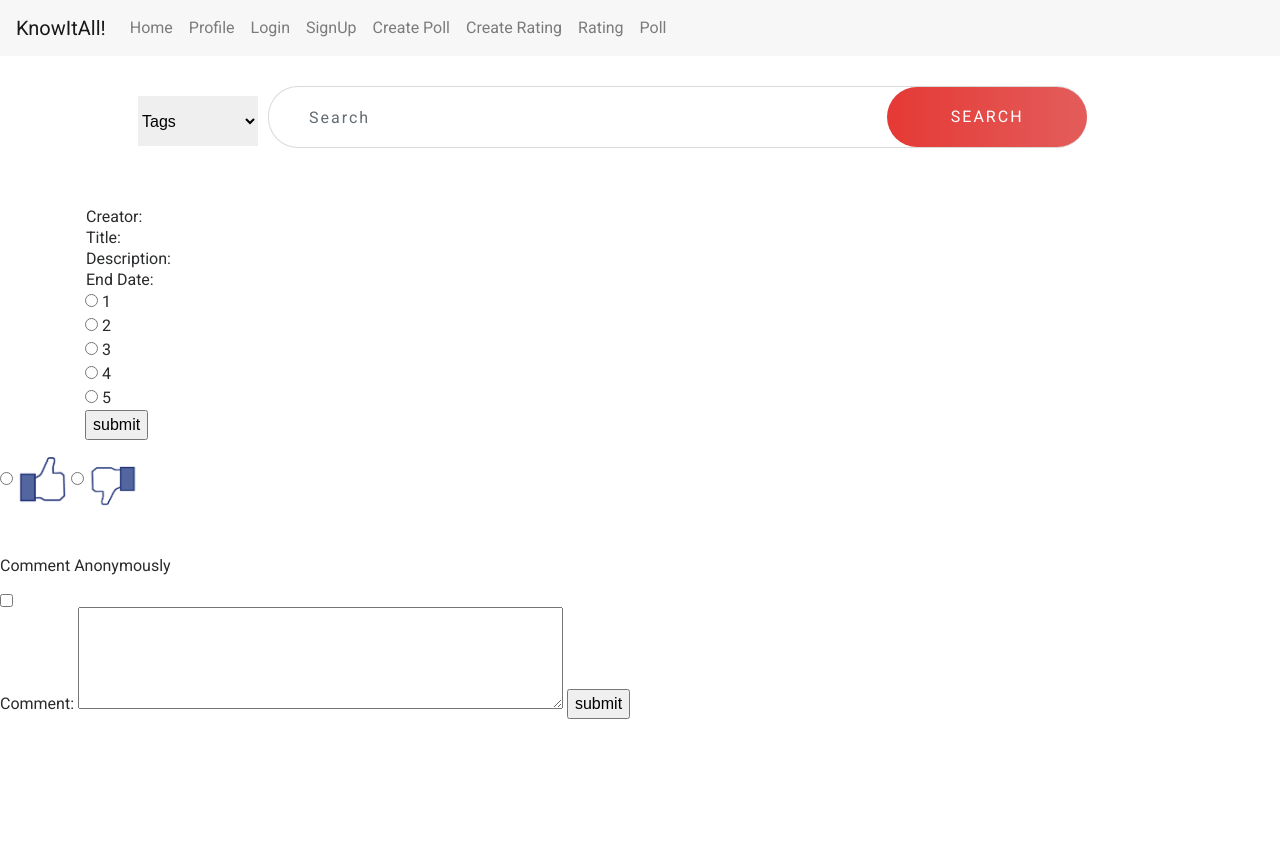
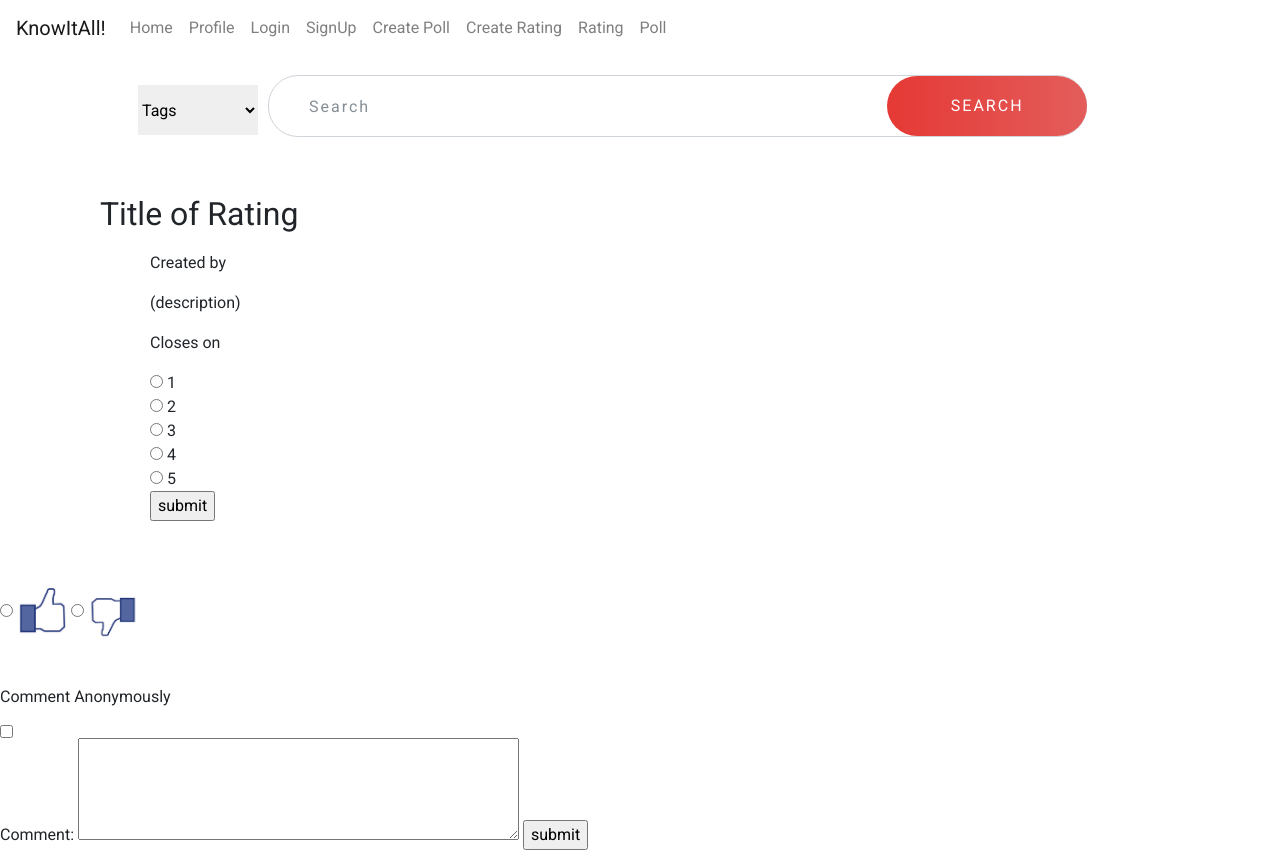
Before and after one commit to whl827/LetsGITit, a website: page public/index.html at #!/rating in a window 1280 px wide. Before the commit the page ends 800 px from the top, so only its background shows below. Drawn offline with nearby package versions, Linux system fonts and the light colour scheme; some packages are replaced by stand-ins of ours; no server answers.

Commit message:
edited navbar

```diff
--- a/public/index.html
+++ b/public/index.html
@@ -5,7 +5,7 @@
 	<!-- Latest compiled and minified JavaScript -->
 	<script src="https://maxcdn.bootstrapcdn.com/bootstrap/3.3.7/js/bootstrap.min.js" integrity="sha384-Tc5IQib027qvyjSMfHjOMaLkfuWVxZxUPnCJA7l2mCWNIpG9mGCD8wGNIcPD7Txa" crossorigin="anonymous"></script>
 
-	<link rel="stylesheet" href="https://maxcdn.bootstrapcdn.com/bootstrap/4.0.0-alpha.6/css/bootstrap.min.css" integrity="sha384-rwoIResjU2yc3z8GV/NPeZWAv56rSmLldC3R/AZzGRnGxQQKnKkoFVhFQhNUwEyJ" crossorigin="anonymous">
+	<link rel="stylesheet" href="https://maxcdn.bootstrapcdn.com/bootstrap/4.0.0-beta.2/css/bootstrap.min.css" integrity="sha384-PsH8R72JQ3SOdhVi3uxftmaW6Vc51MKb0q5P2rRUpPvrszuE4W1povHYgTpBfshb" crossorigin="anonymous">
 
 	<link rel="stylesheet" href="/style/style.css">
 	<link href='https://fonts.googleapis.com/css?family=Roboto' rel='stylesheet'>
@@ -13,6 +13,12 @@
 	<script src="https://ajax.googleapis.com/ajax/libs/angularjs/1.6.4/angular.min.js"></script>
 	<script src="https://ajax.googleapis.com/ajax/libs/angularjs/1.6.4/angular-route.js"></script>
 	<script src="https://ajax.googleapis.com/ajax/libs/angularjs/1.6.4/angular-cookies.js"></script>
+
+
+	<script src="https://code.jquery.com/jquery-3.2.1.slim.min.js" integrity="sha384-KJ3o2DKtIkvYIK3UENzmM7KCkRr/rE9/Qpg6aAZGJwFDMVNA/GpGFF93hXpG5KkN" crossorigin="anonymous"></script>
+	<script src="https://cdnjs.cloudflare.com/ajax/libs/popper.js/1.12.3/umd/popper.min.js" integrity="sha384-vFJXuSJphROIrBnz7yo7oB41mKfc8JzQZiCq4NCceLEaO4IHwicKwpJf9c9IpFgh" crossorigin="anonymous"></script>
+	<script src="https://maxcdn.bootstrapcdn.com/bootstrap/4.0.0-beta.2/js/bootstrap.min.js" integrity="sha384-alpBpkh1PFOepccYVYDB4do5UnbKysX5WZXm3XxPqe5iKTfUKjNkCk9SaVuEZflJ" crossorigin="anonymous"></script>
+
 
 	<script src="hash.js"></script>
 	<script src="app.js"></script>
@@ -32,11 +38,15 @@
 </head>
 <body>
 
-	<nav class="navbar navbar-toggleable-md navbar-light bg-faded">
+	<nav class="navbar navbar-expand-lg navbar-light fixed-top">
 
 		<a class="navbar-brand" href="#">KnowItAll!</a>
 
-		<div id="navbarSupportedContent">
+		 <button class="navbar-toggler" type="button" data-toggle="collapse" data-target="#navbarSupportedContent" aria-controls="navbarSupportedContent" aria-expanded="false" aria-label="Toggle navigation">
+    		<span class="navbar-toggler-icon"></span>
+  		</button>
+
+		<div class="collapse navbar-collapse" id="navbarSupportedContent">
 			<ul class="navbar-nav mr-auto">
 
 				<li class="nav-item">
--- a/public/pages/rating.html
+++ b/public/pages/rating.html
@@ -1,7 +1,12 @@
-<form class="container"
-	ng-controller= "RatingCtrl"
->
-<table>
+<h2 class="heading">Title of Rating {{title}}</h2>
+
+<form class="display-survey-container" ng-controller= "RatingCtrl">
+	<p> Created by {{userID}} </p>
+	<p> (description) {{description}} </p>
+	<p> Closes on {{endDate}} </p>
+
+
+<!-- 	<table>
 		<tr>
 			<td>Creator:</td>
 			<td>{{userID}}</td>
@@ -18,7 +23,7 @@
 			<td>End Date:</td>
 			<td>{{endDate}}</td>
 		</tr>
-</table>
+	</table> -->
 
 	<form ng-model="rateInput">
 		<input type="radio" name="rating" ng-model="rateInput" value="1"> 1<br>
--- a/public/style/style.css
+++ b/public/style/style.css
@@ -1,6 +1,12 @@
 body {
 	font-family: "Roboto";
 }
+
+.navbar {
+	background-color: white;
+}
+
+
 
 .drop-down-menu{
 	/*float: right;*/
@@ -17,7 +23,7 @@ body {
 
 /* search bar */
 .search-bar-container {
-	margin-top: 30px;
+	margin-top: 75px;
 	margin-bottom: 50px;
 	width:  80%;
 	margin-left: auto;
@@ -142,6 +148,16 @@ body {
 
 /* sign-up */
 
+/*rating */
+
+.display-survey-container {
+	padding-left: 150px;
+	padding-right: 150px;
+	padding-top: 10px;
+	padding-bottom: 50px;
+}
+
+
 
 
 
```
Lines whose indentation alone changed are shown as unchanged.
